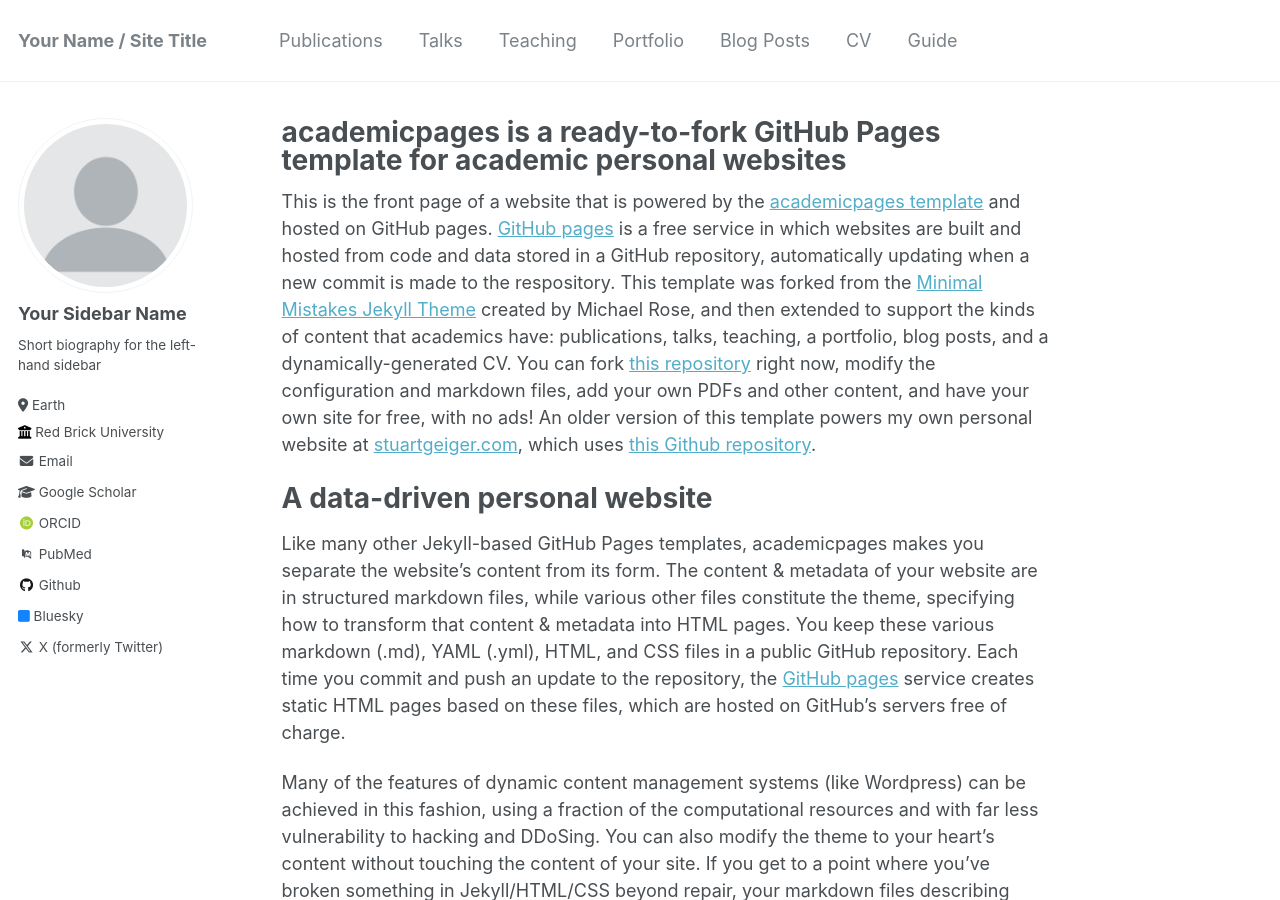
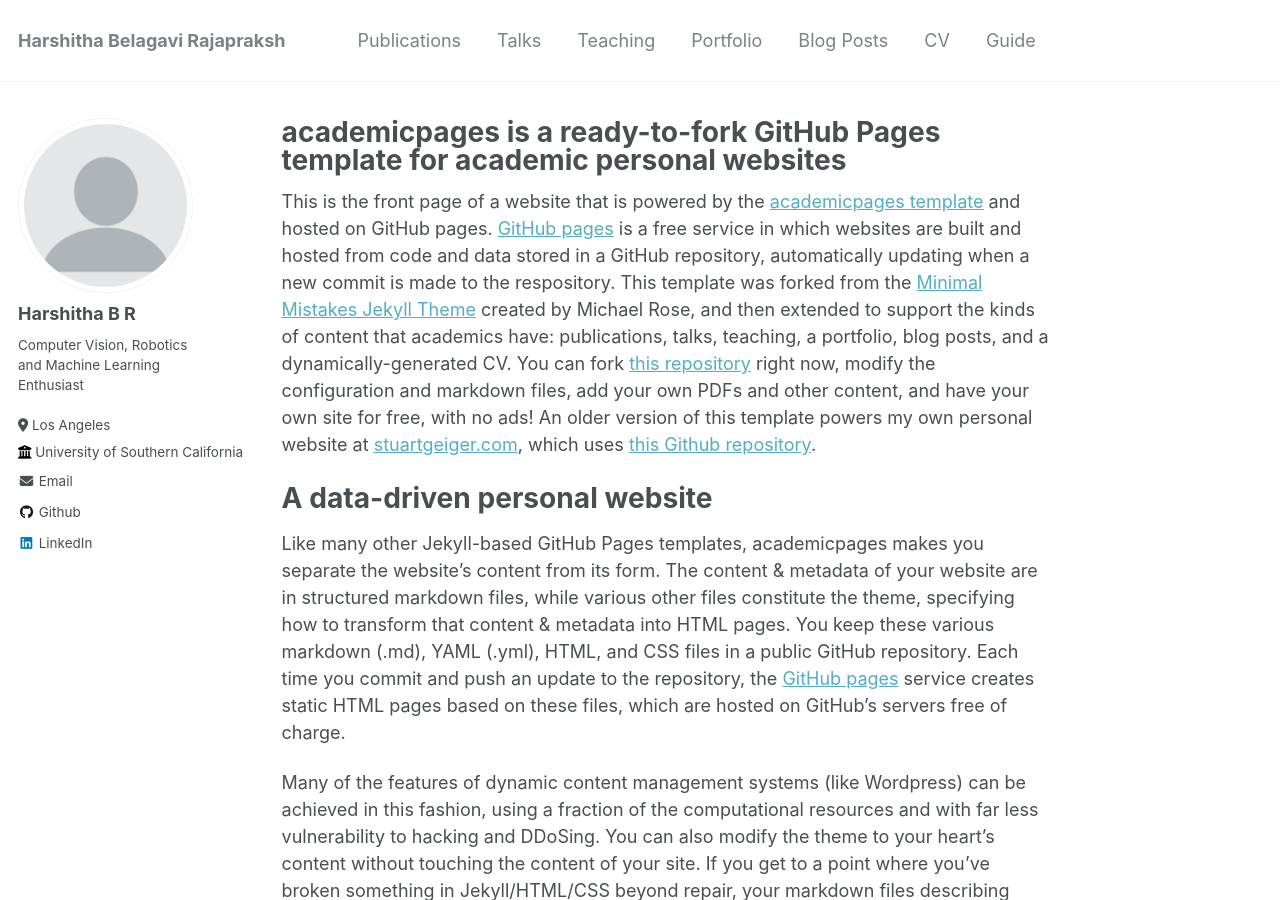
Before and after one commit to HarshithaBR/harshithabr.github.io, a Jekyll site: the page built from _pages/about.md, in a window 1280 px wide and 900 px high. Built offline with Jekyll 4.4.1, drawn with Linux system fonts in a browser that asks for light colours; some web fonts are replaced; some of the changed text lies outside the part shown.

Commit message:
Update _config.yml

```diff
--- a/_config.yml
+++ b/_config.yml
@@ -8,9 +8,9 @@
 
 # Basic Site Settings
 locale                   : "en-US"
-title                    : "Your Name / Site Title"
+title                    : "Harshitha Belagavi Rajapraksh"
 title_separator          : "-"
-name                     : &name "Your Name"
+name                     : &name "Harshitha B R"
 description              : &description "personal description"
 url                      : https://academicpages.github.io # the base hostname & protocol for your site e.g. "https://mmistakes.github.io"
 baseurl                  : "" # the subpath of your site, e.g. "/blog"
@@ -22,32 +22,32 @@
 author:
   # Biographic information
   avatar           : "profile.png"
-  name             : "Your Sidebar Name"
+  name             : "Harshitha B R"
   pronouns         : # example: "she/her"
-  bio              : "Short biography for the left-hand sidebar"
-  location         : "Earth"
-  employer         : "Red Brick University"
+  bio              : "Computer Vision, Robotics and Machine Learning Enthusiast"
+  location         : "Los Angeles"
+  employer         : "University of Southern California"
   uri              : # URL
-  email            : "none@example.org"
+  email            : "rajaprak@usc.edu"
 
   # Academic websites
   arxiv            : # URL - Update with the correct link to your profile
-  googlescholar    : "https://scholar.google.com/citations?user=PS_CX0AAAAAJ"
+  googlescholar    : #"https://scholar.google.com/citations?user=PS_CX0AAAAAJ"
   impactstory      : # URL
-  orcid            : "http://orcid.org/yourorcidurl"
-  pubmed           : "https://www.ncbi.nlm.nih.gov/pubmed/?term=john+snow"
+  orcid            : #"http://orcid.org/yourorcidurl"
+  pubmed           : #"https://www.ncbi.nlm.nih.gov/pubmed/?term=john+snow"
   researchgate     : # URL
 
   # Repositories and software development
   bitbucket        : # Username - Update with your username on the site
   codepen          : # Username
   dribbble         : # Username
-  github           : "academicpages"
+  github           : "HarshithaBR"
   kaggle           : # Username
   stackoverflow    : # User number or user number and name (i.e., use "1" or "1/jeff-atwood")
 
   # Social media
-  bluesky          : "bsky.app" # Replace this with you Bluesky username
+  bluesky          : #"bsky.app" # Replace this with you Bluesky username
   facebook         : # Username
   flickr           : # Username
   foursquare       : # Username
@@ -56,7 +56,7 @@
   keybase          : # Username
   instagram        : # Username
   lastfm           : # Username
-  linkedin         : # Username
+  linkedin         : "https://www.linkedin.com/in/harshitha-b-r-2ab510190/"
   mastodon         : # URL
   medium           : # URL
   pinterest        : # Username
@@ -64,7 +64,7 @@
   steam            : # Username
   telegram         : # URL
   tumblr           : # Username
-  twitter          : "UniofOxford"  # Replace this with your X / Twitter handle
+  twitter          : #"UniofOxford"  # Replace this with your X / Twitter handle
   vine             : # Username
   weibo            : # Username
   wikipedia        : # Username
@@ -214,17 +214,6 @@
 
 # Defaults
 defaults:
-  # _posts
-  - scope:
-      path: ""
-      type: posts
-    values:
-      layout: single
-      author_profile: true
-      read_time: true
-      comments: true
-      share: true
-      related: true
   # _pages
   - scope:
       path: ""
@@ -232,15 +221,6 @@
     values:
       layout: single
       author_profile: true
-  # _teaching
-  - scope:
-      path: ""
-      type: teaching
-    values:
-      layout: single
-      author_profile: true
-      share: true
-      comments: true
   # _publications
   - scope:
       path: ""
@@ -250,23 +230,6 @@
       author_profile: true
       share: true
       comments: true
-  # _portfolio
-  - scope:
-      path: ""
-      type: portfolio
-    values:
-      layout: single
-      author_profile: true
-      share: true
-      comment: true
-  # _talks
-  - scope:
-      path: ""
-      type: talks
-    values:
-      layout: talk
-      author_profile: true
-      share: true
 
 
 # Sass/SCSS
```
